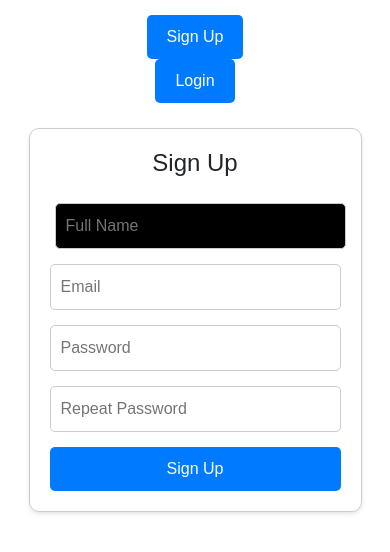
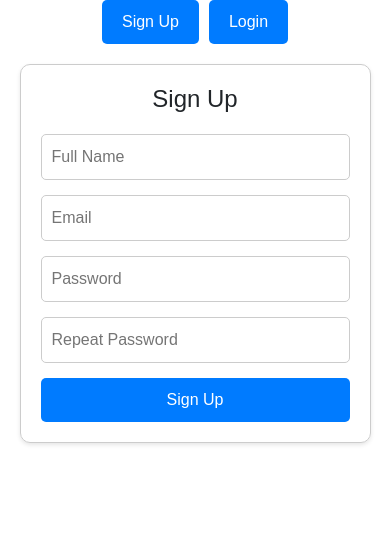
Before and after one commit to Mwein462/Logs, a React (Vite) app: page /bank in a window 390 px wide. Shown: the top 552 px of the page. Built offline with nearby package versions, Linux system fonts and the light colour scheme.

Commit message:
first commit

```diff
--- a/src/App.jsx
+++ b/src/App.jsx
@@ -63,7 +63,7 @@ function App() {
         <>
           <Navbar userInfo={userInfo} />
           <Routes>
-            <Route path='/' element={<Cardorder />} />
+            <Route path='/' element={<Cardorder />} initial={true} />
             <Route path='/spammed' element={<Spammed />} />
             <Route path='/bank' element={<Bank />} />
 
--- a/src/components/pages/Balance.css
+++ b/src/components/pages/Balance.css
@@ -2,24 +2,33 @@
   padding: 20px;
   border: 1px solid #ccc;
   border-radius: 10px;
+  display: flex;
+  flex-direction: column;
+  align-items: center; /* Align items to the center horizontally */
 }
-
+h2, h3{
+  text-align: center;
+}
 .input-section {
   margin-top: 20px;
+  text-align: center; /* Align input and heading to center */
 }
 
 .payment-method-section {
   margin-top: 20px;
+  text-align: center; /* Align payment method section to center */
 }
 
 .payment-method-section img {
   width: 30px; /* Adjust the width as needed */
   height: auto; /* Maintain aspect ratio */
+  margin: 0 auto; /* Center the image */
 }
 
 .error-message {
   color: red;
   font-size: 14px;
+  text-align: center; /* Align error message to center */
 }
 
 .dialog {
@@ -32,6 +41,7 @@
   border: 1px solid #ccc;
   border-radius: 5px;
   box-shadow: 0 2px 4px rgba(0, 0, 0, 0.1);
+  text-align: center; /* Align text in dialog to center */
 }
 
 .dialog h3 {
--- /dev/null
+++ b/src/components/pages/Settings.css
@@ -0,0 +1,38 @@
+.settings-container {
+  max-width: 400px;
+  margin: 0 auto;
+}
+
+.settings-header {
+  font-size: 24px;
+  margin-bottom: 20px;
+}
+
+.settings-form {
+  margin-bottom: 20px;
+}
+
+.settings-input {
+  width: 100%;
+  padding: 10px;
+  font-size: 16px;
+  margin-bottom: 10px;
+}
+
+.settings-button {
+  background-color: #007bff;
+  color: #fff;
+  padding: 10px 20px;
+  font-size: 16px;
+  border: none;
+  cursor: pointer;
+}
+
+.settings-button:hover {
+  background-color: #0056b3;
+}
+
+.error-message {
+  color: red;
+  margin-top: 10px;
+}
--- a/src/components/pages/Shoppingcart.css
+++ b/src/components/pages/Shoppingcart.css
@@ -4,6 +4,9 @@
   padding: 20px;
   border: 1px solid #ccc;
   border-radius: 10px;
+  display: flex;
+  flex-direction: column;
+  align-items: center; /* Align items to the center horizontally */
 }
 
 .shopping-cart-item {
--- a/src/components/pages/Spammed.css
+++ b/src/components/pages/Spammed.css
@@ -1,93 +1,47 @@
-/* Style for the input field containers */
-div {
-  display: flex;
-  flex-direction: column;
-  align-items: center;
-}
-p {
-  color: black;
-  font-style: italic;
-  width: 100%;
-  max-width: 600px; /* Adjust the maximum width as needed */
-  margin: 0 auto; /* Center the paragraph horizontally */
-  padding: 10px; /* Add padding for better readability */
-  box-sizing: border-box; /* Include padding in the width calculation */
-  word-wrap: break-word; /* Allow long words to break */
+/* Spammed.css */
+
+/* Global Styles */
+body {
+  font-family: Arial, sans-serif;
+  margin: 0;
+  padding: 0;
 }
 
-/* Style for the input fields and selects */
-input[type="text"],
-select {
-  margin: 5px;
-  padding: 10px;
-  width: 300px;
-  border: none;
-  border-radius: 5px;
+/* Table Styles */
+table {
+  width: 100%;
+  border-collapse: collapse;
+  background-color: #333; /* Dark background color */
+}
+
+table th {
+  text-transform: uppercase;
+  font-weight: bold;
   color: white;
 }
 
-/* Style for the first input */
-input[type="text"]:first-of-type {
-  background-color: black;
-}
-
-/* Style for other inputs and selects */
-div > div {
-  display: flex;
-  align-items: center;
-  margin: 5px;
-}
-
-/* Style for the select dropdown */
-select {
-  background-color: grey;
-}
-
-/* Style for the select dropdown options */
-select option {
-  background-color: grey;
-}
-
-/* Styling for table */
-table {
-  margin: 0 auto;
-  border-collapse: collapse;
-  width: 80%;
-}
-
-th, td {
-  border: 1px solid black;
+table th, table td {
   padding: 8px;
+  text-align: left;
   color: white;
 }
 
-th {
-  background-color: black;
+table tr:nth-child(even) {
+  background-color: #555; /* Alternate row color */
 }
 
-/* Apply horizontal lines to differentiate rows */
-tr:nth-child(even) {
-  background-color: #222; /* dark gray */
+/* Purchase Button Styles */
+button {
+  background-color: blue;
+  color: white;
+  border: none;
+  padding: 8px 12px;
+  cursor: pointer;
+  border-radius: 5px; /* Rounded edges */
 }
 
-tr:nth-child(odd) {
-  background-color: #444; /* light gray */
-}
-
-/* CSS for the purchase button */
-button {
-  padding: 10px 20px;
-  background-color: #007bff; /* Blue color for button */
-  color: white;
-  border: none;
-  border-radius: 5px;
-  cursor: pointer;
-  transition: background-color 0.3s ease; /* Smooth transition effect */
-}
-
-/* Hover effect for the button */
 button:hover {
-  background-color: #0056b3; /* Darker blue color on hover */
+  background-color: darkblue;
 }
 
 /* Modal container */
@@ -123,51 +77,21 @@ button:hover {
   cursor: pointer;
   font-size: 40px;
 }
+.close:hover {
+  color: darkred; /* Close button hover color */
+}
 
-/* Media query for screens smaller than 768px */
+/* Media Queries */
 @media screen and (max-width: 768px) {
-  /* Adjust width of input fields and selects */
-  input[type="text"],
-  select {
-    width: 70%;
+  /* Responsive table styles */
+  table th, table td {
+    font-size: 14px;
+    padding: 6px;
   }
 
-
-  /* Adjust width and height of modal */
-  .modal {
+  /* Modal styles */
+  .modal-content {
     width: 90%;
-    height: 70%;
+    margin: 10% auto;
   }
 }
-/* Media query for screens smaller than 576px */
-@media screen and (max-width: 576px) {
-  /* Adjust width of input fields and selects */
-  input[type="text"],
-  select {
-    width: 100%;
-    padding: 8px;
-  }
-
-
-
-  /* Adjust width and height of modal */
-  .modal {
-    width: 95%;
-    height: 80%;
-  }
-}
-
-/* Media query for screens smaller than 600px */
-@media screen and (max-width: 600px) {
-  /* Adjust table layout for smaller screens */
-  table {
-    width: 100%;
-    overflow-x: auto; /* Add horizontal scrolling */
-  }
-
-  th, td {
-    padding: 6px; /* Decrease padding for smaller screens */
-    font-size: 12px; /* Decrease font size for smaller screens */
-    white-space: nowrap; /* Prevent text from wrapping */
-  }
-}
--- a/src/components/pages/settings.jsx
+++ b/src/components/pages/settings.jsx
@@ -1,19 +1,36 @@
-import React from 'react';
+import React, { useState } from 'react';
+import './Settings.css'; // Importing the CSS file for styling
 
 const Settings = ({ userInfo, onLogout }) => {
-  // Check if userInfo is available before accessing its properties
-  const userName = userInfo ? userInfo.email : '';
+  const [currentEmail, setCurrentEmail] = useState('');
+  const [errorMessage, setErrorMessage] = useState('');
 
   const handleLogout = () => {
-    // Call the logout function passed from the parent component
-    onLogout();
+    // Check if the current email matches the logged-in user's email
+    if (currentEmail === userInfo.email) {
+      // Call the logout function passed from the parent component
+      onLogout();
+    } else {
+      // Display an error message if the email does not match
+      setErrorMessage('Please enter your current email to logout.');
+    }
   };
 
   return (
-    <div>
-      <h2>Settings</h2>
-      <p>Welcome, {userName}</p>
-      <button onClick={handleLogout}>Logout</button>
+    <div className="settings-container">
+      <h2 className="settings-header">Settings</h2>
+      <p>Welcome, {userInfo.email}</p>
+      <div className="settings-form">
+        <input
+          className="settings-input"
+          type="email"
+          placeholder="Enter your current email"
+          value={currentEmail}
+          onChange={(e) => setCurrentEmail(e.target.value)}
+        />
+        <button className="settings-button" onClick={handleLogout}>Logout</button>
+      </div>
+      {errorMessage && <p className="error-message">{errorMessage}</p>}
     </div>
   );
 };
--- a/src/components/pages/shoppingcart.jsx
+++ b/src/components/pages/shoppingcart.jsx
@@ -43,7 +43,9 @@ const Shoppingcart = () => {
       }, 0);
     }
 
-    if (balance < totalPrice) {
+    if (balance <= 0 && totalPrice <= 0) {
+      setErrorMessage('Cannot purchase when Total price is 0.');
+    } else if (balance < totalPrice) {
       setErrorMessage('Error: Insufficient balance. You have insufficient balance in your account. Top up and load your account to make the purchase. Tap the button below "Load Account" to be directed to the balance section.');
     } else {
       // Purchase logic
```
